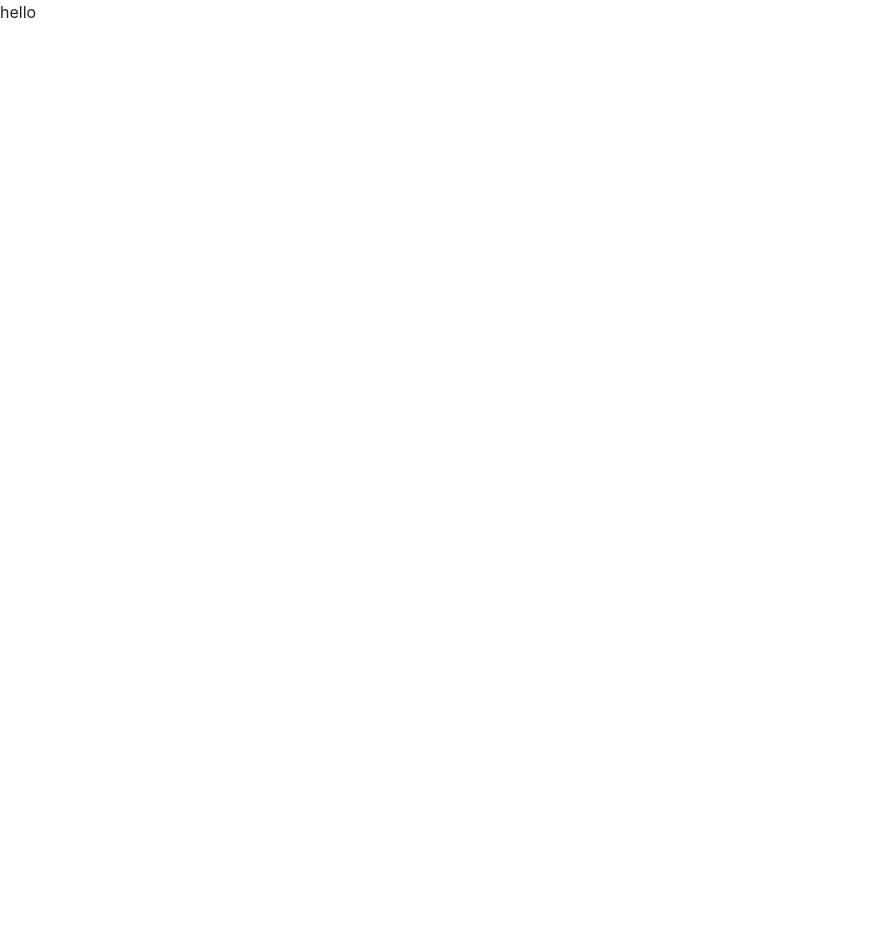
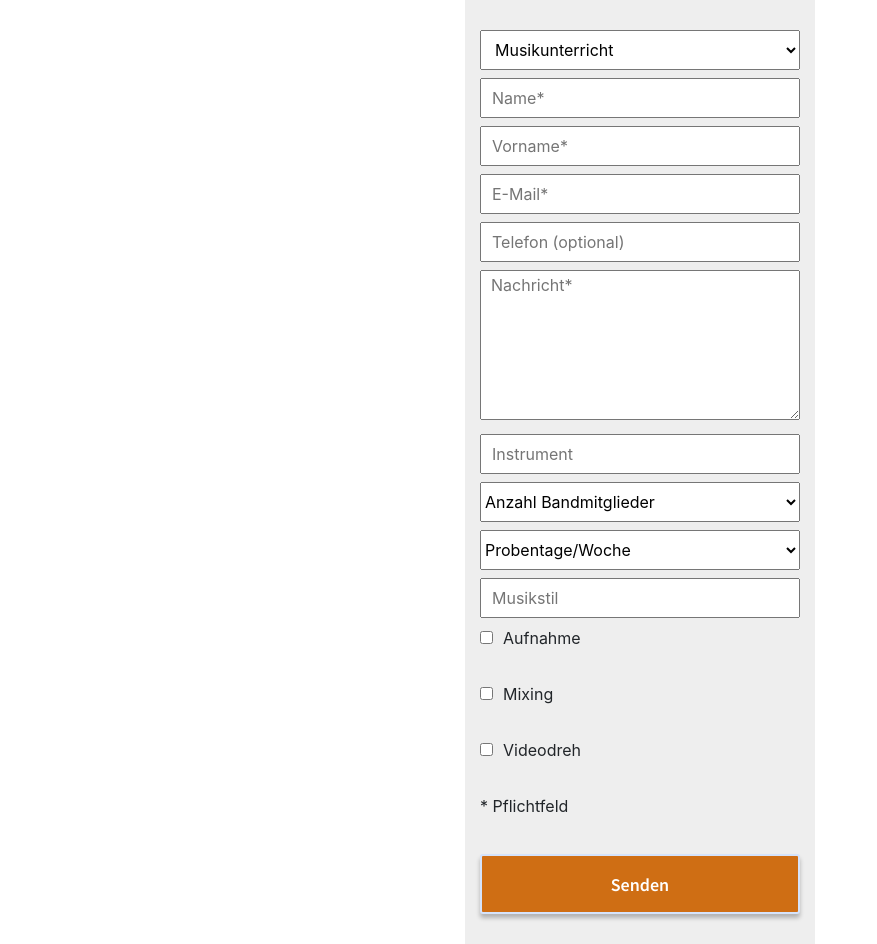
Before and after one commit to JonathanSaudhof/zen-studios, a Gatsby site in the folder website/: page /ContactForm in a window 1280 px wide. Shown: the whole page, without its empty margins (0-877 px from the left). Before the commit the page ends 800 px from the top, so only its background shows below. Built offline with nearby package versions, Linux system fonts and the light colour scheme; Gatsby itself is replaced by a stand-in of ours.

Commit message:
contactform styling continued

```diff
--- a/website/src/pages/ContactForm.js
+++ b/website/src/pages/ContactForm.js
@@ -1,5 +1,7 @@
 import React, { Component } from "react"
 import styled from "styled-components"
+import { Container } from "react-bootstrap"
+
 import { Link } from "gatsby"
 import axios from "axios"
 
@@ -33,28 +35,257 @@ class ContactForm extends Component {
     console.log(event)
     axios.post("https://", {
       contactReason: this.state.contactReason,
-      name: this.state.name,
-      firstName: this.state.firstName,
-      email: this.state.email,
-      phone: this.state.phone,
-      message: this.state.message,
-      instrument: this.state.instrument,
-      nrOfBandMembers: this.state.nrOfBandMembers,
-      nrOfPracticeDaysPerWeek: this.state.nrOfPracticeDaysPerWeek,
-      musicalStyle: this.state.musicalStyle,
-      recording: this.state.recording,
-      mixing: this.state.mixing,
-      videoShoot: this.state.videoShoot,
+      name: this.state.name, //
+      firstName: this.state.firstName, //
+      email: this.state.email, //
+      phone: this.state.phone, //
+      message: this.state.message, //
+      instrument: this.state.instrument, //
+      nrOfBandMembers: this.state.nrOfBandMembers, //
+      nrOfPracticeDaysPerWeek: this.state.nrOfPracticeDaysPerWeek, //
+      musicalStyle: this.state.musicalStyle, //
+      recording: this.state.recording, //
+      mixing: this.state.mixing, //
+      videoShoot: this.state.videoShoot, //
     })
   }
 
   render() {
-    return <div></div>
+    return (
+      <MyFormContainer>
+        <form method="post" action="/contactform">
+          <label htmlFor="contact_reason">
+            <select
+              className="input"
+              name="contact_reason"
+              id="contact_reason"
+              value=""
+            >
+              <option value="music_lesson">Musikunterricht</option>
+              <option value="rehearsal_room">Proberaum</option>
+              <option value="recording">Aufnahmen</option>
+              <option value="networking_events">Networking/Events</option>
+            </select>
+          </label>
+          <label htmlFor="name">
+            <input
+              className="input"
+              type="text"
+              name="name"
+              id="name"
+              placeholder="Name*"
+              required
+            />
+          </label>
+          <label htmlFor="first_name">
+            <input
+              className="input"
+              type="text"
+              name="first_name"
+              id="first_name"
+              placeholder="Vorname*"
+              required
+            />
+          </label>
+          <label htmlFor="email">
+            <input
+              className="input"
+              type="email"
+              name="email"
+              id="email"
+              placeholder="E-Mail*"
+              required
+            />
+          </label>
+          <label htmlFor="phone">
+            <input
+              className="input"
+              type="tel"
+              name="phone"
+              id="phone"
+              placeholder="Telefon (optional)"
+            />
+          </label>
+          <label htmlFor="message">
+            <textarea
+              name="message"
+              id="message"
+              rows="5"
+              placeholder="Nachricht*"
+              required
+            />
+          </label>
+          <label htmlFor="instrument">
+            <input
+              className="input"
+              type="text"
+              name="instrument"
+              id="instrument"
+              placeholder="Instrument"
+            />
+          </label>
+          <label htmlFor="band_members">
+            <select className="dropdown" name="band_members" id="band_members">
+              <option value="" selected>
+                Anzahl Bandmitglieder
+              </option>
+              <option value="1-3">1-3</option>
+              <option value="4-6">4-6</option>
+              <option value="6+">6+</option>
+            </select>
+          </label>
+          <label htmlFor="practice_days">
+            <select
+              className="dropdown"
+              name="practice_days"
+              id="practice_days"
+            >
+              <option value="" selected>
+                Probentage/Woche
+              </option>
+              <option value="1">1</option>
+              <option value="2">2</option>
+              <option value="3">3</option>
+              <option value="3+">3+</option>
+            </select>
+          </label>
+          <label htmlFor="musical_style">
+            <input
+              className="input"
+              type="text"
+              name="musical_style"
+              id="musical_style"
+              placeholder="Musikstil"
+            />
+          </label>
+          <div className="checkboxes">
+            <p>
+              <input
+                type="checkbox"
+                id="recording"
+                name="recording"
+                value="recording"
+              />
+              <label htmlFor="recording">Aufnahme</label>
+            </p>
+
+            <p>
+              <input type="checkbox" id="mixing" name="mixing" value="mixing" />
+              <label htmlFor="mixing">Mixing</label>
+            </p>
+
+            <p>
+              <input
+                type="checkbox"
+                id="videoshoot"
+                name="videoshoot"
+                value="videoshoot"
+              />
+              <label htmlFor="videoshoot">Videodreh</label>
+            </p>
+
+            <span>* Pflichtfeld</span>
+            <button className="btn btn-primary" type="submit">
+              Senden
+            </button>
+          </div>
+        </form>
+      </MyFormContainer>
+    )
   }
 }
 
+const MyFormContainer = styled(Container)`
+  background-color: #eeeeee;
+  height: 100%;
+  width: 350px;
+  display: flex;
+  justify-content: center;
+  form {
+    width: 100%;
+    margin-top: 30px;
+    margin-bottom: 30px;
+    display: flex;
+    justify-content: center;
+    flex-direction: column;
+  }
+
+  form textarea {
+    width: 100%;
+    height: 150px;
+    padding-left: 10px;
+  }
+
+  .input {
+    width: 100%;
+    height: 40px;
+    padding-left: 10px;
+  }
+
+  .dropdown {
+    width: 100%;
+    height: 40px;
+  }
+
+  .checkboxes {
+    width: 100%;
+    display: flex;
+    justify-content: center;
+    align-items: flex-start;
+    flex-direction: column;
+  }
+
+  .checkboxes label {
+    margin-left: 10px;
+  }
+
+  .checkboxes p,
+  span {
+    width: 100%;
+    height: 40px;
+  }
+
+  .checkboxes button {
+    font-family: Source Sans Pro;
+    font-style: normal;
+    font-weight: 600;
+    font-size: 18px;
+    line-height: 23px;
+    display: flex;
+    align-items: center;
+    text-align: center;
+    color: #ffffff;
+    width: 100%;
+    height: 60px;
+    margin-top: 20px;
+    display: flex;
+    justify-content: center;
+    align-items: center;
+    color: #ffffff;
+    background: linear-gradient(
+        180deg,
+        rgba(0, 0, 0, 0) 0%,
+        rgba(0, 0, 0, 0) 100%
+      ),
+      #cf6e14;
+    border: 2px solid #d5e3fb;
+    box-sizing: border-box;
+    box-shadow: 0px 4px 4px rgba(0, 0, 0, 0.25);
+    border-radius: 3px;
+    &:hover {
+      background-color: ${props => props.theme.blockCTAHover};
+      border: 2px solid #d6300a;
+    }
+  }
+`
+
 const contactFormPage = props => {
-  return <div>hello</div>
+  console.log("test")
+  return (
+    <div>
+      <ContactForm></ContactForm>
+    </div>
+  )
 }
 
 export default contactFormPage
```
